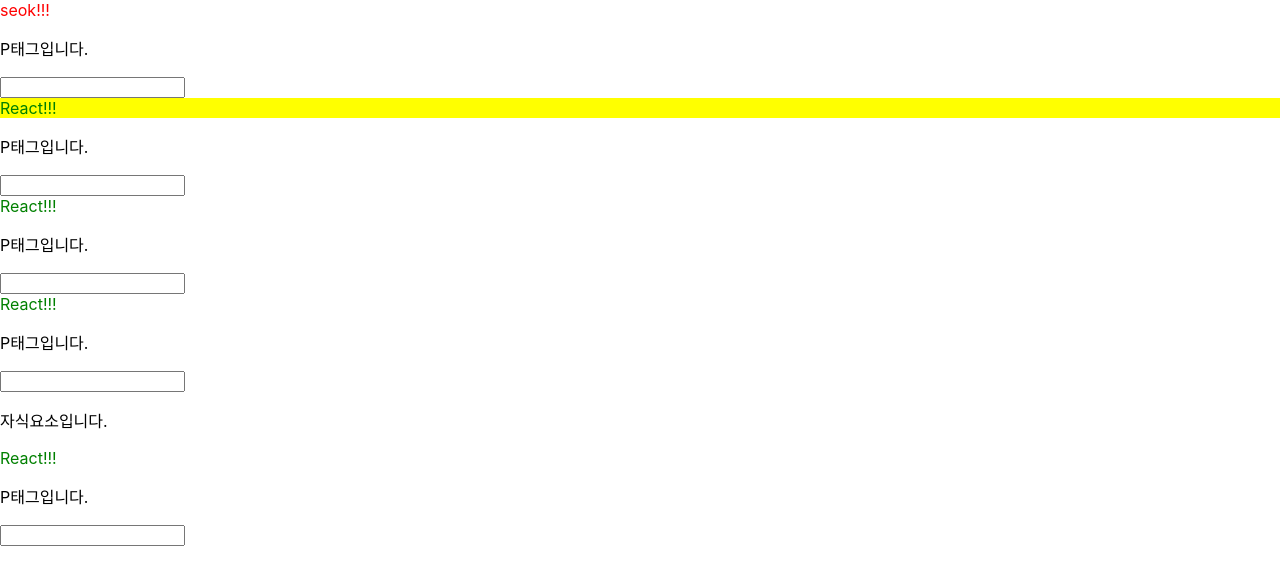
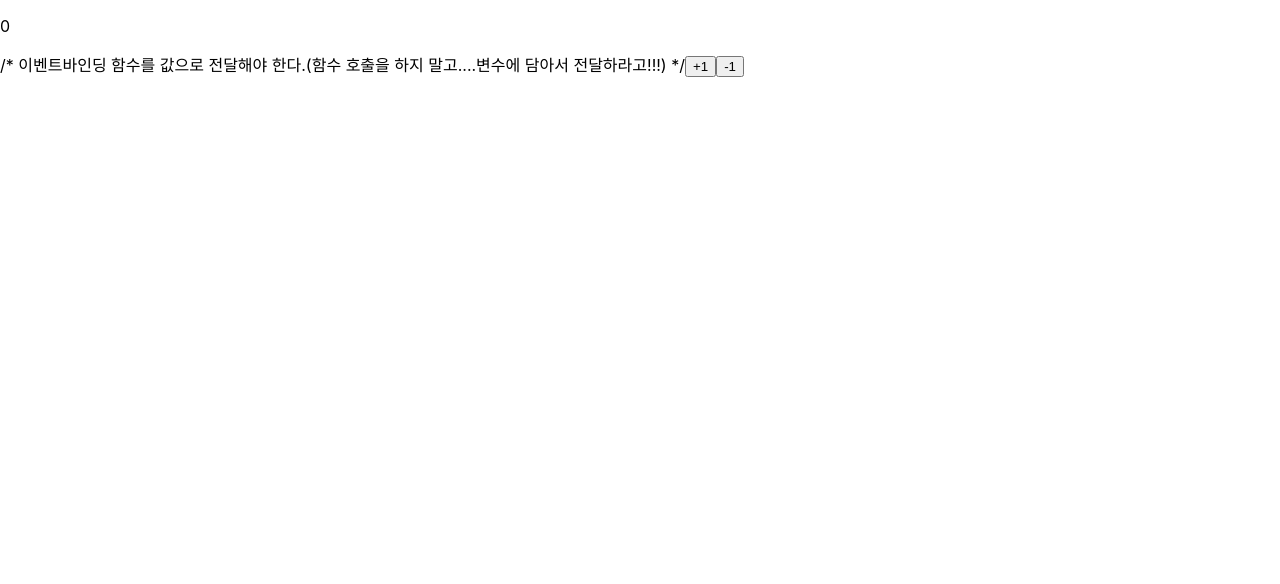
Before and after one commit to wizarddennis/20230128_react, a React (Create React App) app in the folder learn-react/: page / in a window 1280 px wide. Shown: the top 584 px of the page. Built offline with nearby package versions, Linux system fonts and the light colour scheme.

Commit message:
useState사용법 예제 추가
useState사용법 예제 추가

```diff
--- a/learn-react/src/App.js
+++ b/learn-react/src/App.js
@@ -1,16 +1,11 @@
 import "./App.css";
-import Hello from "./component/Hello"; //확장자 jsx 를 붙여도 되고, 안붙여도 된다.
+import Counter from "./component/Counter";
+//import Hello from "./component/Hello"; //확장자 jsx 를 붙여도 되고, 안붙여도 된다.
 
 function App() {
   return (
     <>
-      <Hello title="seok" color="red" />
-      <Hello backgroundColor="yellow" />
-      <Hello />
-      <Hello>
-        <p>자식요소입니다.</p>
-      </Hello>
-      <Hello />
+      <Counter />
     </>
   );
 }
--- /dev/null
+++ b/learn-react/src/component/Counter.jsx
@@ -0,0 +1,39 @@
+import { useState } from "react";
+
+function Counter() {
+  /*
+    useState() : 상태값을 만드는 훅
+        => 첫번째 인자는 초기값.
+        => 반환값 : 배열[상태값, 업데이트 함수]
+        => 업데이트 함수를 실행시키면 전달된 인자가 새로운 상태가 된다.
+        => 상태가 업데이트되면, 자동으로 렌더링이 다시 일어난다.
+    */
+  const [count, setCount] = useState(0); // 비구조할당...
+
+  // +1 버튼을 처리하는 코드를 아래처럼 별도로 빼서 할수도 있다.
+  const handleCount = () => {
+    // 업데이트 함수는 비동기적으로 동작한다. 첫라인을 수행후, 그 다음라인을 기다려주지 않고 바로 실행.
+    setCount(count + 1);
+    setCount(count + 1);
+    setCount(count + 1);
+
+    //함수형 업데이트 => 동기적으로 동작하게 만든다.
+    //콜백함수의 첫번째 인자로 최신 상태값이 전달된다.
+    //useCallback의 의존성을 제거하는데 효과적이다.
+    setCount((count) => count + 1);
+    setCount((count) => count + 1);
+    setCount((count) => count + 1);
+  };
+
+  return (
+    <div>
+      <p>{count}</p>
+      /* 이벤트바인딩 함수를 값으로 전달해야 한다.(함수 호출을 하지
+      말고....변수에 담아서 전달하라고!!!) */
+      <button onClick={handleCount}>+1</button>
+      <button onClick={() => setCount(count - 1)}>-1</button>
+    </div>
+  );
+}
+
+export default Counter;
```
